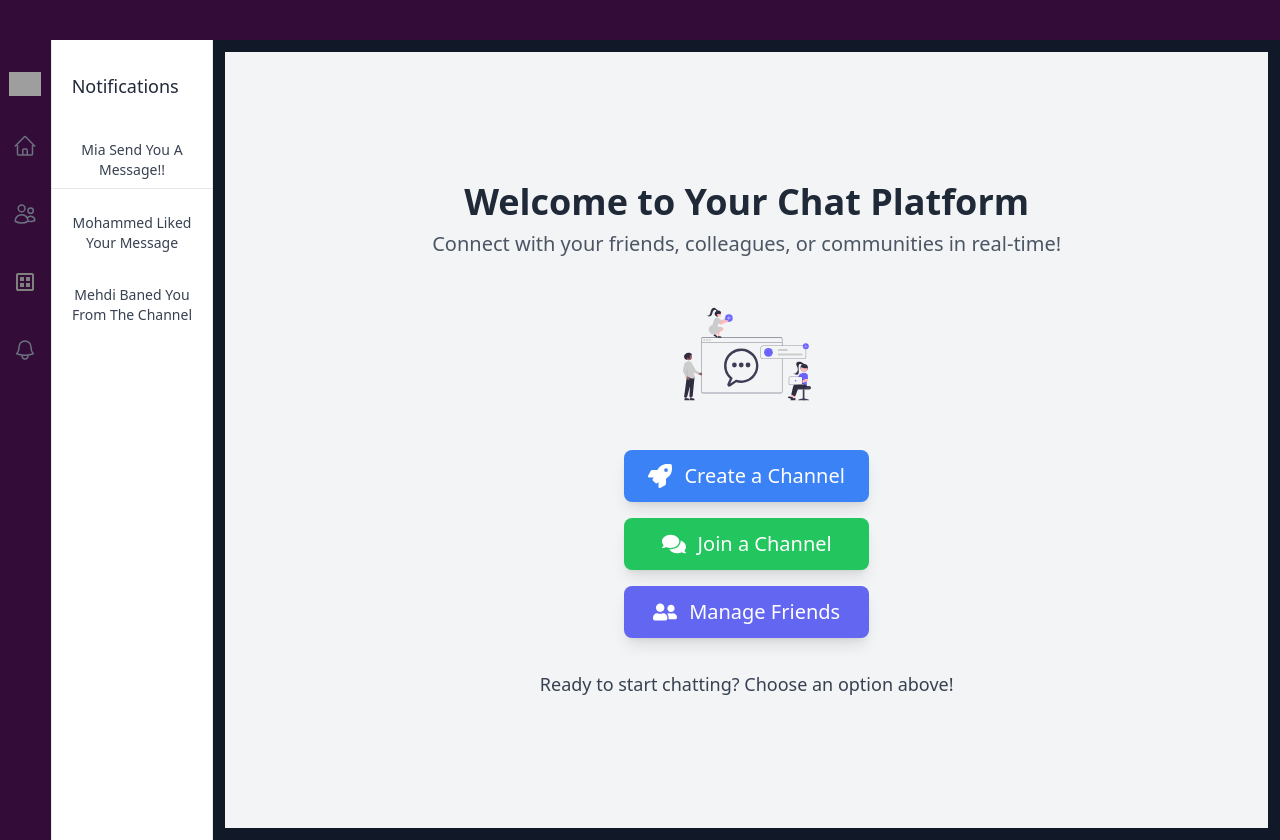
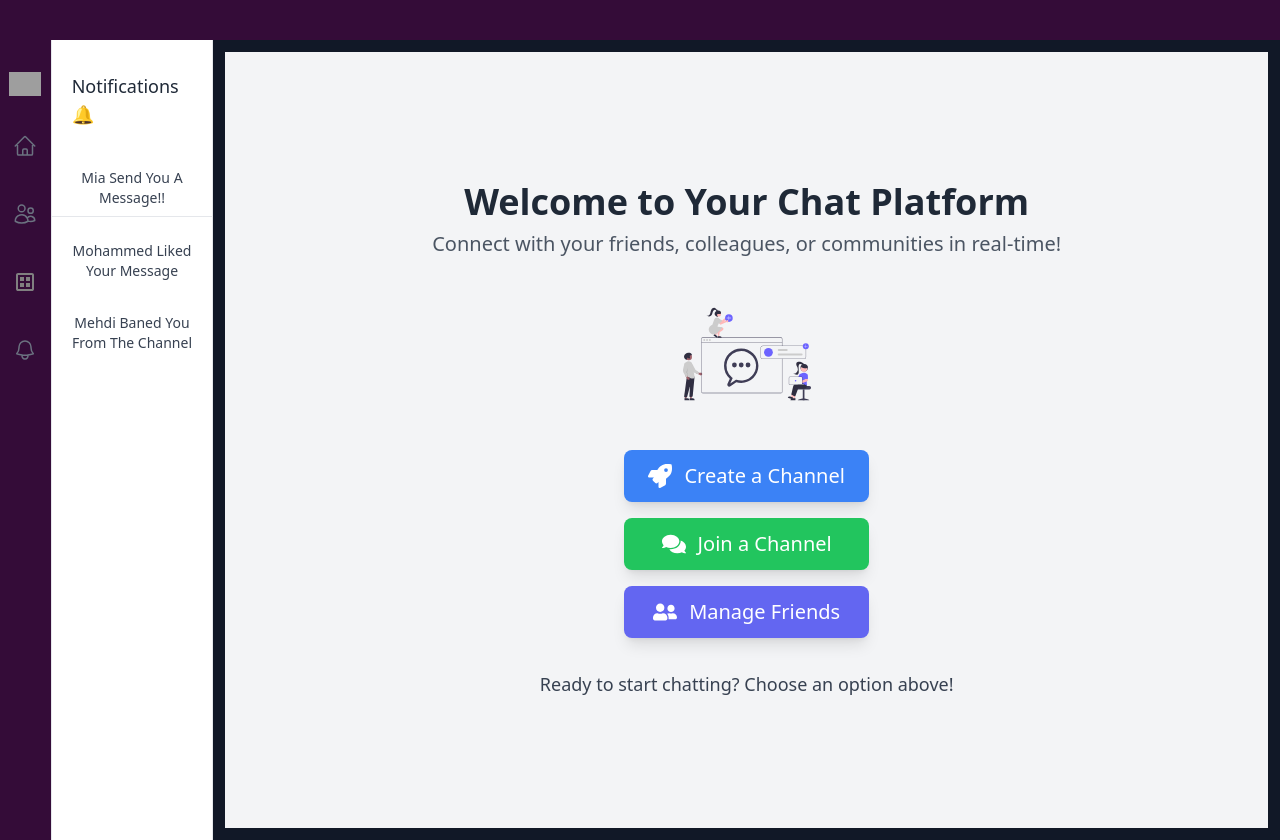
Before and after one commit to alaeddinerami/communication, a React (Vite) app in the folder frontend/: page / in a window 1280 px wide. Both pictures are taken after a click on the link 25 px from the left and 350 px from the top of the page. Built offline with nearby package versions, Linux system fonts and the light colour scheme; grey boxes are pictures that could not be loaded.

Commit message:
perf: modify notification component

```diff
--- a/frontend/src/components/notifications.tsx
+++ b/frontend/src/components/notifications.tsx
@@ -5,7 +5,7 @@ export default function Notifications() {
 
 
    <div className="h-screen py-8 overflow-y-auto bg-white border-l border-r sm:w-64 w-70 dark:bg-gray-900 dark:border-gray-700">
-        <h2 className="px-5 text-lg font-medium text-gray-800 dark:text-white">Notifications</h2>
+        <h2 className="px-5 text-lg font-medium text-gray-800 dark:text-white">Notifications    🔔</h2>
 
         <div className="mt-8 space-y-4">
 
```
